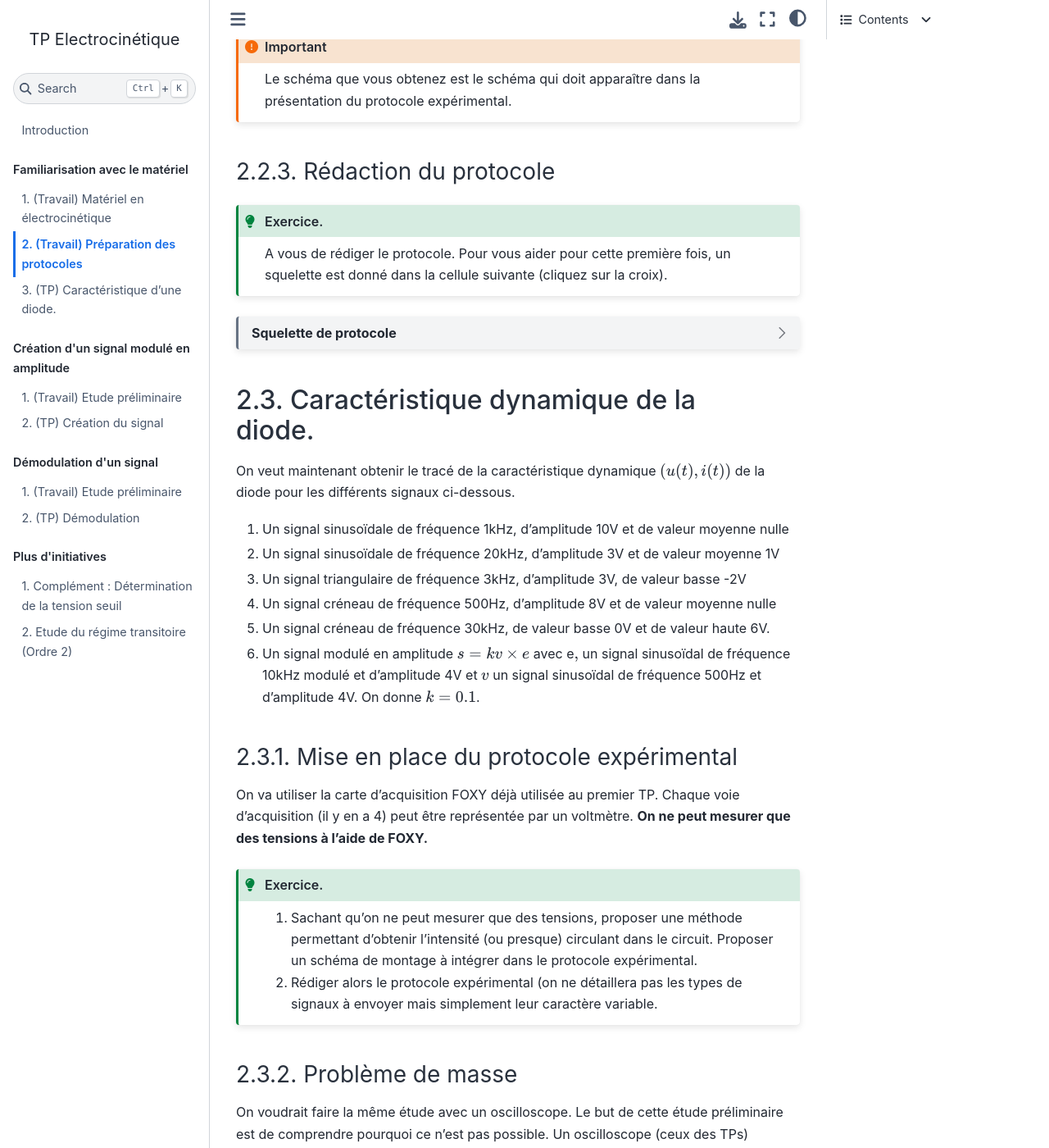
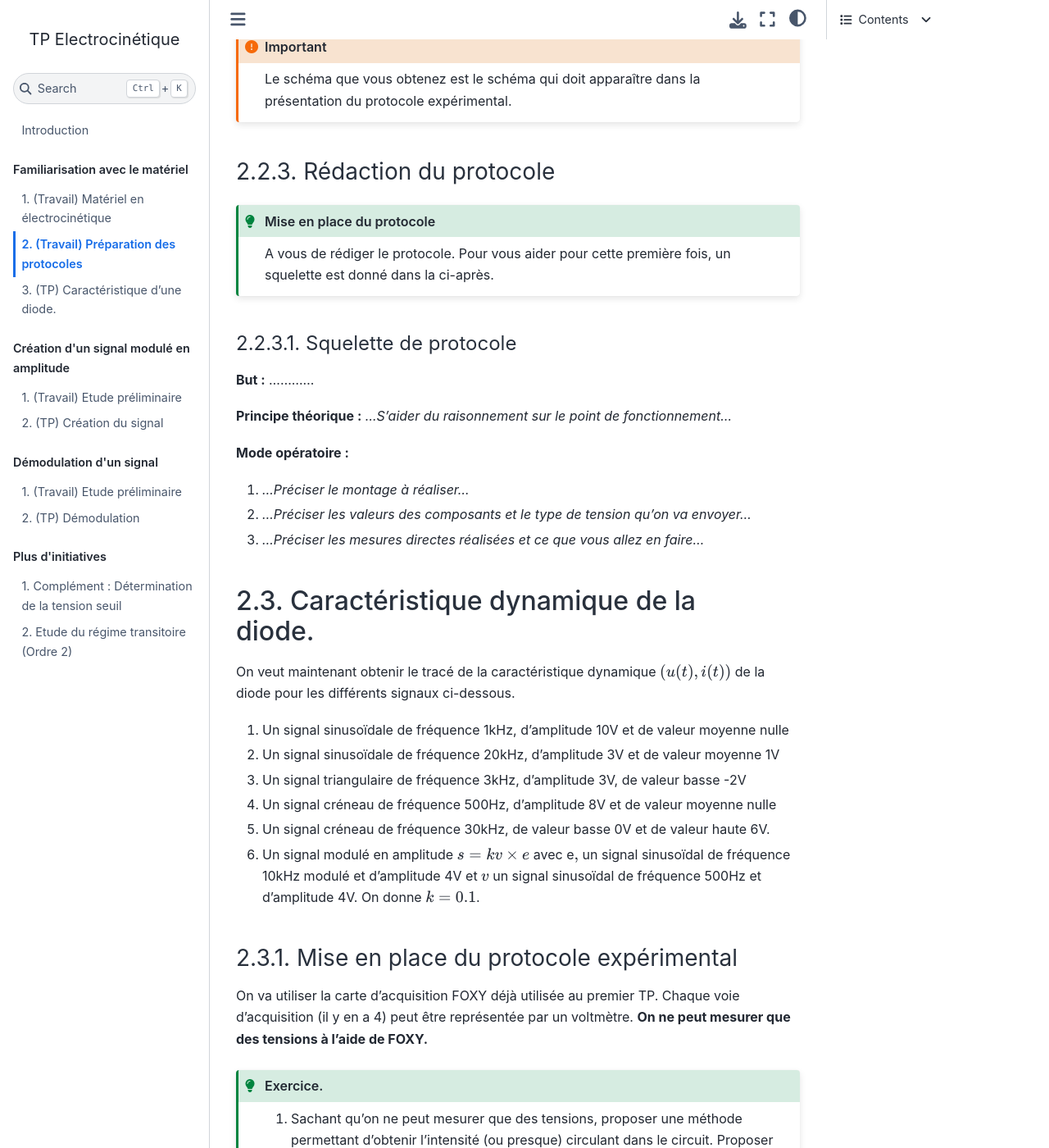
Before and after one commit to pcsi3physiquestan/tp3_electronique_1_sources, a Jupyter Book: the page built from notebook/fam_preliminaire_2.md, in a window 1280 px wide and 1400 px high, scrolled down 3830 px. Shown: the whole window at 82% size. Built offline with Jupyter Book 1.0.4 settings and Sphinx 7.4.7 and the Sphinx Book theme 1.1.4, drawn with Linux system fonts in a browser that asks for light colours; some of the changed text lies outside the part shown.

Commit message:
Mise à jour automatique

````diff
--- a/notebook/fam_preliminaire_2.md
+++ b/notebook/fam_preliminaire_2.md
@@ -120,7 +122,7 @@ Montage à réaliser
 ```
 
 
-```{admonition} Exercice.
+```{admonition} Préparation
 :class: tip
 1. Rappeler la valeur de $R_p$
 2. Pour étudier la caractéristiques statiques, quelle forme choisir pour la tension $V(t)$.
@@ -160,12 +162,13 @@ Le schéma que vous obtenez est le schéma qui doit apparaître dans la présent
 ```
 
 ### Rédaction du protocole
-```{admonition} Exercice.
+```{admonition} Mise en place du protocole
 :class: tip
-A vous de rédiger le protocole. Pour vous aider pour cette première fois, un squelette est donné dans la cellule suivante (cliquez sur la croix).
+A vous de rédiger le protocole. Pour vous aider pour cette première fois, un squelette est donné dans la ci-après.
 ```
 
-```{dropdown} Squelette de protocole
+#### Squelette de protocole
+
 __But :__ ............
 
 __Principe théorique :__ _...S'aider du raisonnement sur le point de fonctionnement..._
@@ -175,7 +178,6 @@ __Mode opératoire :__
 2. _...Préciser les valeurs des composants et le type de tension qu'on va envoyer..._
 3. _...Préciser les mesures directes réalisées et ce que vous allez en faire..._
 
-```
 
 
 ## Caractéristique dynamique de la diode.
@@ -196,10 +198,10 @@ On va utiliser la carte d'acquisition FOXY déjà utilisée au premier TP. Chaqu
 :class: tip
 1. Sachant qu'on ne peut mesurer que des tensions, proposer une méthode permettant d'obtenir l'intensité (ou presque) circulant dans le circuit. Proposer un schéma de montage à intégrer dans le protocole expérimental.
 
-2. Rédiger alors le protocole expérimental (on ne détaillera pas les types de signaux à envoyer mais simplement leur caractère variable.
+2. Rédiger alors le protocole expérimental (on ne détaillera pas les types de signaux à envoyer mais simplement leur caractère variable).
 ```
 
-### Problème de masse
+### Problème de Terre
 On voudrait faire la même étude avec un oscilloscope. Le but de cette étude préliminaire est de comprendre pourquoi ce n'est pas possible. Un oscilloscope (ceux des TPs) possède deux voies d'acquisition (Voie 1 et Voie 2). Donc la représentation est donnée [ci-dessous](oscillo) :
 
 ```{figure} ./images/oscillo.png
@@ -217,7 +219,7 @@ Schématisation des branchements de l'oscilloscope.
 :align: center
 ```
 
-```{dropdown}
+```{dropdown} Important
 C'est une caractéristique générale des oscilloscopes. Les deux voies ont une borne commune : la Terre !
 ```
 
````
Also changed, not shown: other parts of notebook/fam_preliminaire_2.md (+2 -0 lines), notebook/fam_manip.md (+2 -0 lines), notebook/fam_preliminaire.md (+5 -3 lines), 17 other files.
